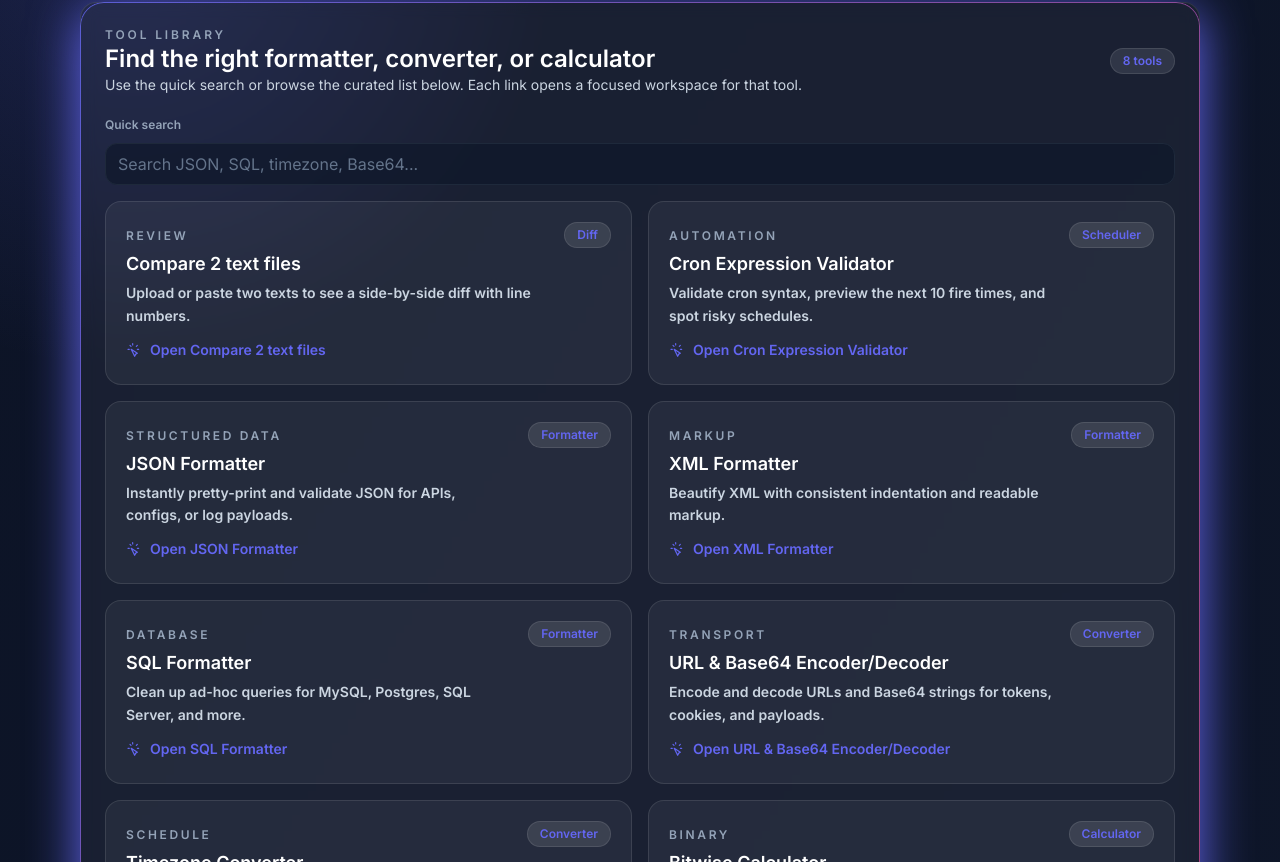
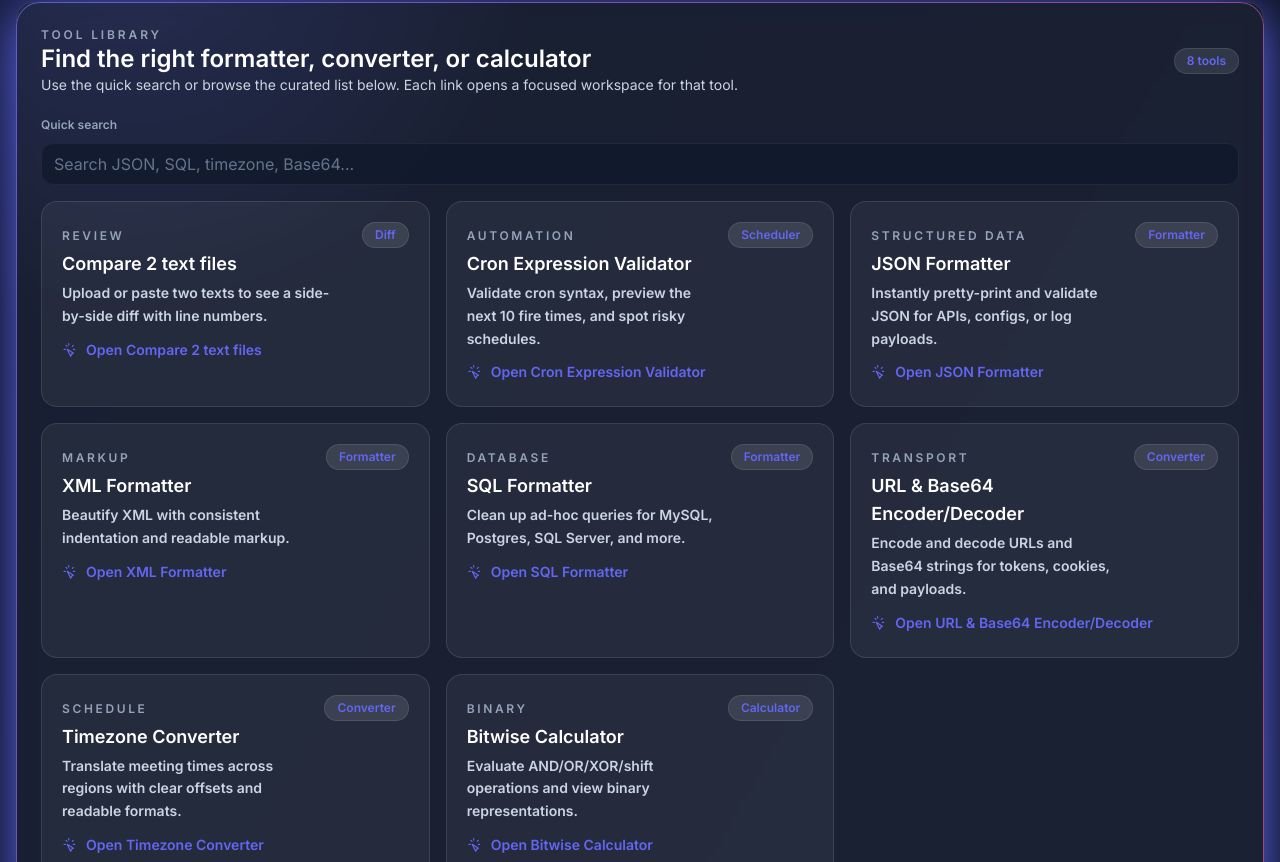
Before and after one commit to henryphchan/dev-tools, a Next.js app: page / in a window 1280 px wide. Shown: the part 398-1260 px from the top of the page. Built offline with nearby package versions, Linux system fonts and the light colour scheme.

Commit message:
Improve landing page grid for desktops

```diff
--- a/app/page.tsx
+++ b/app/page.tsx
@@ -20,7 +20,7 @@ export default function Home() {
   }, [searchTerm]);
 
   return (
-    <main className="max-w-6xl mx-auto px-4 py-12 space-y-12">
+    <main className="max-w-7xl mx-auto px-4 py-12 space-y-12">
       <header className="space-y-6 text-center">
         <div className="mx-auto inline-flex items-center gap-2 rounded-full border border-white/10 bg-white/5 px-4 py-2 text-sm text-slate-200">
           <SparklesIcon className="w-4 h-4 text-brand" />
@@ -62,7 +62,7 @@ export default function Home() {
           />
         </div>
 
-        <div className="grid gap-4 sm:grid-cols-2">
+        <div className="grid gap-4 sm:grid-cols-2 lg:grid-cols-3">
           {filteredTools.map((tool) => (
             <Link
               key={tool.id}
@@ -84,7 +84,7 @@ export default function Home() {
             </Link>
           ))}
           {filteredTools.length === 0 && (
-            <p className="text-sm text-slate-300 sm:col-span-2">No tools match that search—try another keyword like “JSON”, “SQL”, or “timezone”.</p>
+            <p className="text-sm text-slate-300 sm:col-span-2 lg:col-span-3">No tools match that search—try another keyword like “JSON”, “SQL”, or “timezone”.</p>
           )}
         </div>
       </section>
```
